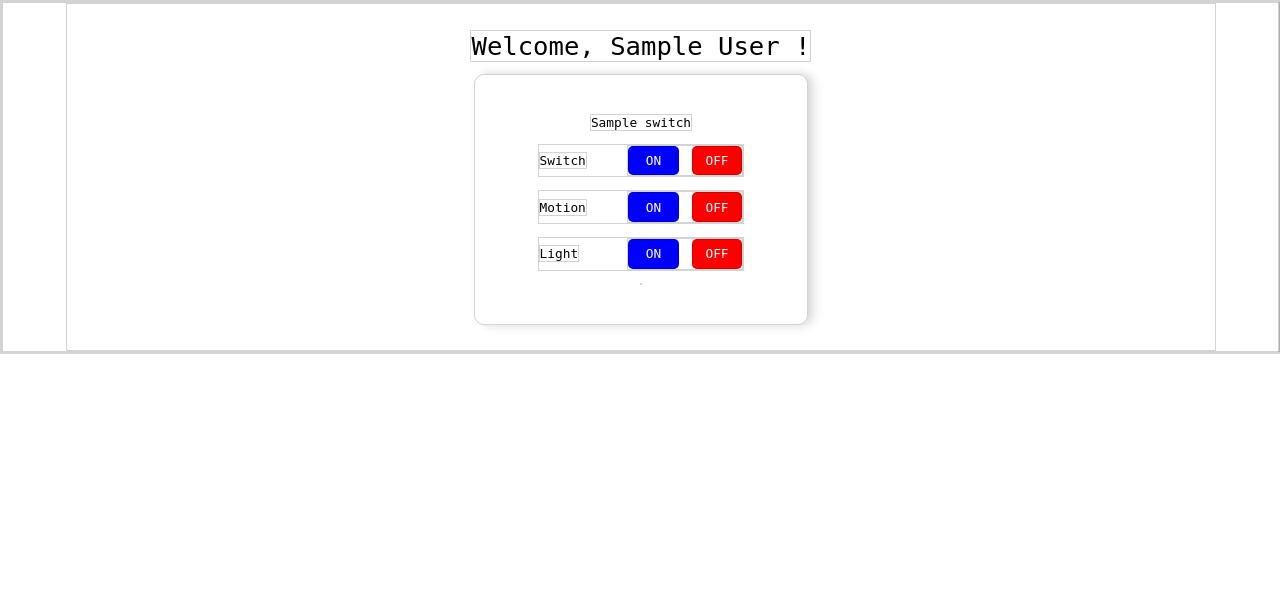
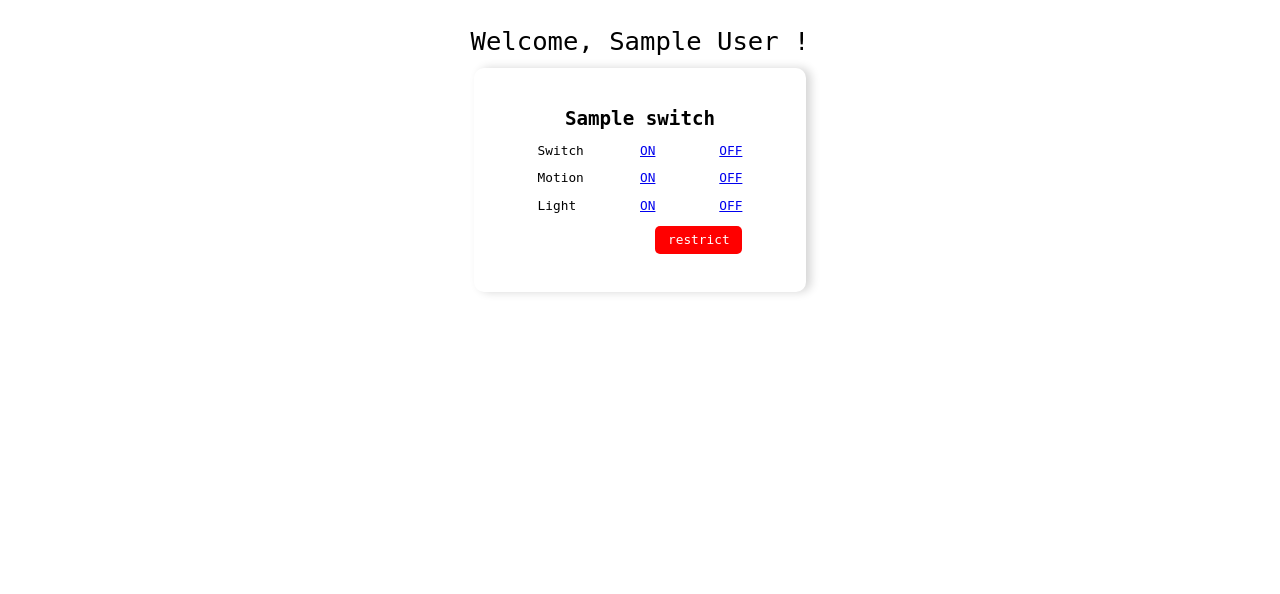
Before and after one commit to KimTerrence/Smart-Switch, a PHP site: page /frontend/home.php in a window 1280 px wide. Shown: the top 594 px of the page. Run offline with PHP 8.4, Linux system fonts and the light colour scheme; the visitor is signed in with stand-in values (Sample User, id 1); tables that the repository leaves empty or names only in its code hold one stand-in row (values such as "Sample post"); data that the repository does not hold is empty.

Commit message:
home ui update

```diff
--- a/frontend/home.php
+++ b/frontend/home.php
@@ -54,34 +54,43 @@
             ?>
 
             <div class="switchCon">
-                <p class=""><?php echo $switch['name']; ?> </p>
+                <h3 class="switchTitle"><?php echo $switch['name']; ?> </h3>
                 <div class="switch">
                     <p>Switch</p>
-                    <div>
-                        <a href="control.php?ip=<?php echo $switch['ip_address'];?>&action=led_on" class="onBtn">ON</a>
-                        <a href="control.php?ip=<?php echo $switch['ip_address'];?>&action=led_off" class="offBtn">OFF</a>
+                    <div class="btnCon">
+                        <a href="control.php?ip=<?php echo $switch['ip_address'];?>&action=led_on&name=<?php echo $switch['name'];?>&currentUsr=<?php echo $currentUser;?>" class="<?php if($switch['status'] == 'restricted'){echo 'disabledBtn';}else if($switch['switch'] == 'off'){ echo 'onBtn';}else if($switch['switch'] == 'on'){echo 'disabledBtn';}?>">ON</a>
+                        <a href="control.php?ip=<?php echo $switch['ip_address'];?>&action=led_off&name=<?php echo $switch['name'];?>&currentUsr=<?php echo $currentUser;?>" class="<?php if($switch['status'] == 'restricted'){echo 'disabledBtn';}else if($switch['switch'] == 'on'){ echo 'offBtn';}else if($switch['switch'] == 'off'){echo 'disabledBtn';}?>">OFF</a>
                     </div>
                 </div>
                 <div class="switch" >
                     <p>Motion</p>
-                    <div>
-                        <a href="control.php?ip=<?php echo $switch['ip_address'];?>&action=enable_sensor" class="onBtn">ON</a>
-                        <a href="control.php?ip=<?php echo $switch['ip_address'];?>&action=disable_sensor" class="offBtn">OFF</a>
+                    <div class="btnCon">
+                        <a href="control.php?ip=<?php echo $switch['ip_address'];?>&action=enable_sensor&name=<?php echo $switch['name'];?>&currentUsr=<?php echo $currentUser;?>" class="<?php if($switch['status'] == 'restricted'){echo 'disabledBtn';}else if($switch['motion'] == 'off'){ echo 'onBtn';}else if($switch['motion'] == 'on'){echo 'disabledBtn';}elseif($switch['motion'] == 'disabled'){echo 'disabledBtn';}?>">ON</a>
+                        <a href="control.php?ip=<?php echo $switch['ip_address'];?>&action=disable_sensor&name=<?php echo $switch['name'];?>&currentUsr=<?php echo $currentUser;?>" class="<?php if($switch['status'] == 'restricted'){echo 'disabledBtn';}else if($switch['motion'] == 'on'){ echo 'offBtn';}else if($switch['motion'] == 'off'){echo 'disabledBtn';}elseif($switch['motion'] == 'disabled'){echo 'disabledBtn';}?>">OFF</a>
                     </div>
                 </div>
                 <div class="switch">
                     <p>Light</p>
-                    <div>
-                        <a href="control.php?ip=<?php echo $switch['ip_address'];?>&action=enable_light" class="onBtn">ON</a>
-                        <a href="control.php?ip=<?php echo $switch['ip_address'];?>&action=disable_light" class="offBtn">OFF</a>
+                    <div class="btnCon">
+                        <a href="control.php?ip=<?php echo $switch['ip_address'];?>&action=enable_light&name=<?php echo $switch['name'];?>&currentUsr=<?php echo $currentUser;?>" class="<?php if($switch['status'] == 'restricted'){echo 'disabledBtn';}else if($switch['light'] == 'off'){ echo 'onBtn';}else if($switch['light'] == 'on'){echo 'disabledBtn';}elseif($switch['light'] == 'disabled'){echo 'disabledBtn';}?>">ON</a>
+                        <a href="control.php?ip=<?php echo $switch['ip_address'];?>&action=disable_light&name=<?php echo $switch['name'];?>&currentUsr=<?php echo $currentUser;?>" class="<?php if($switch['status'] == 'restricted'){echo 'disabledBtn';}else if($switch['light'] == 'on'){ echo 'offBtn';}else if($switch['light'] == 'off'){echo 'disabledBtn';}elseif($switch['light'] == 'disabled'){echo 'disabledBtn';}?>">OFF</a>
                     </div>
                 </div>
-                    <p id="sensor-status"></p>
-            </div>
-            <?php
+                <?php
+                    $currentUser = $row['firstname'] . ' ' . $row['lastname'];
+                if($switch['status'] == 'unrestrict'){
+                ?>
+                    <a href="../backend/restrict.php?id=<?php echo $switch['id'];?>&user=<?php echo $row['firstname'] . ' '. $row['lastname'];?>" class="restrictBtn">restrict</a>
+                <?php }else if($switch['status'] == 'restricted' && $switch['user'] == $currentUser ){ ?>
+                    <a href="../backend/unrestrict.php?id=<?php echo $switch['id'];?>" class="unrestrictBtn">Unrestrict</a>
+                <?php }else{ ?>
+                    <i class="restrictDesc"><?php echo "Restricted By: " . $switch['user']; ?></i>
+                <?php } ?>
+                </div>
+                <?php
                 }
-                if($switchResult < 0){echo "No Switch Available"; }
-            ?>
+                    if($switchResult < 0){echo "No Switch Available"; }
+                ?>
         </div>
         <a href="../backend/logout.php" class="logoutBtn">Logout</a>
     </section>
--- a/frontend/styles/homee.css
+++ b/frontend/styles/homee.css
@@ -1,7 +1,6 @@
 *{
     padding: 0;
     margin: 0;
-    border: 0.5px solid rgba(0, 0, 0, 0.171);
     font-family: monospace;
 }
 
@@ -32,7 +31,6 @@
     height: 100%;
     border-radius: 10px;
     padding: 3vw;
-    font-size: 1vw;
     display: flex;
     align-items: center;
     justify-content: center;
@@ -46,27 +44,85 @@
     align-items: center;
     gap: 1.5vw ;
     width: 80%;
+    font-size: 1vw;
 }
 
-.switch div{
-    display: flex;
-    gap: 1vw;
+.switchTitle{
+    font-size: 1.5vw;
+    font-weight: bold;
 }
 
+
+.btnCon{
+    display: flex;
+    align-items: center;
+    justify-content: space-between;
+    width: 50%;
+}
 .onBtn{
-    padding: .5vw 1.3vw;
     background-color: blue;
     color: white;
     text-decoration: none;
     border-radius: 5px;
+    display: flex;
+    align-items: center;
+    justify-content: center;
+    width: 45%;
+    padding: .5vw 0;
+    border: 0.5px solid black;
 }
 
 .offBtn{
+    background-color: red;
+    color: white;
+    text-decoration: none;
+    border-radius: 5px;
+    display: flex;
+    align-items: center;
+    justify-content: center;
+    width: 45%;
+    padding: .5vw 0;
+    border: 0.5px solid black;
+}
+
+.disabledBtn{
+    color: black;
+    text-decoration: none;
+    border-radius: 5px;
+    pointer-events: none;
+    border: 0.5px solid black;
+    display: flex;
+    align-items: center;
+    justify-content: center;
+    width: 45%;
+    padding: .5vw 0;
+}
+
+.restrictBtn{
     padding: .5vw 1vw;
     background-color: red;
     color: white;
     text-decoration: none;
     border-radius: 5px;
+    align-self: flex-end;
+    margin-right: 2vw;
+    font-size: 1vw;
+}
+
+.unrestrictBtn{
+    padding: .5vw 1vw;
+    background-color: blue;
+    color: white;
+    text-decoration: none;
+    border-radius: 5px;
+    align-self: flex-end;
+    margin-right: 2vw;
+    font-size: 1vw;
+}
+
+.restrictDesc{
+    font-size: 0.6vw;
+    color: red;
 }
 
 .logoutBtn{
```
Also changed, not shown: backend/restrict.php (added, +20 -0 lines), backend/unrestrict.php (added, +18 -0 lines), frontend/control.php (+30 -3 lines).
